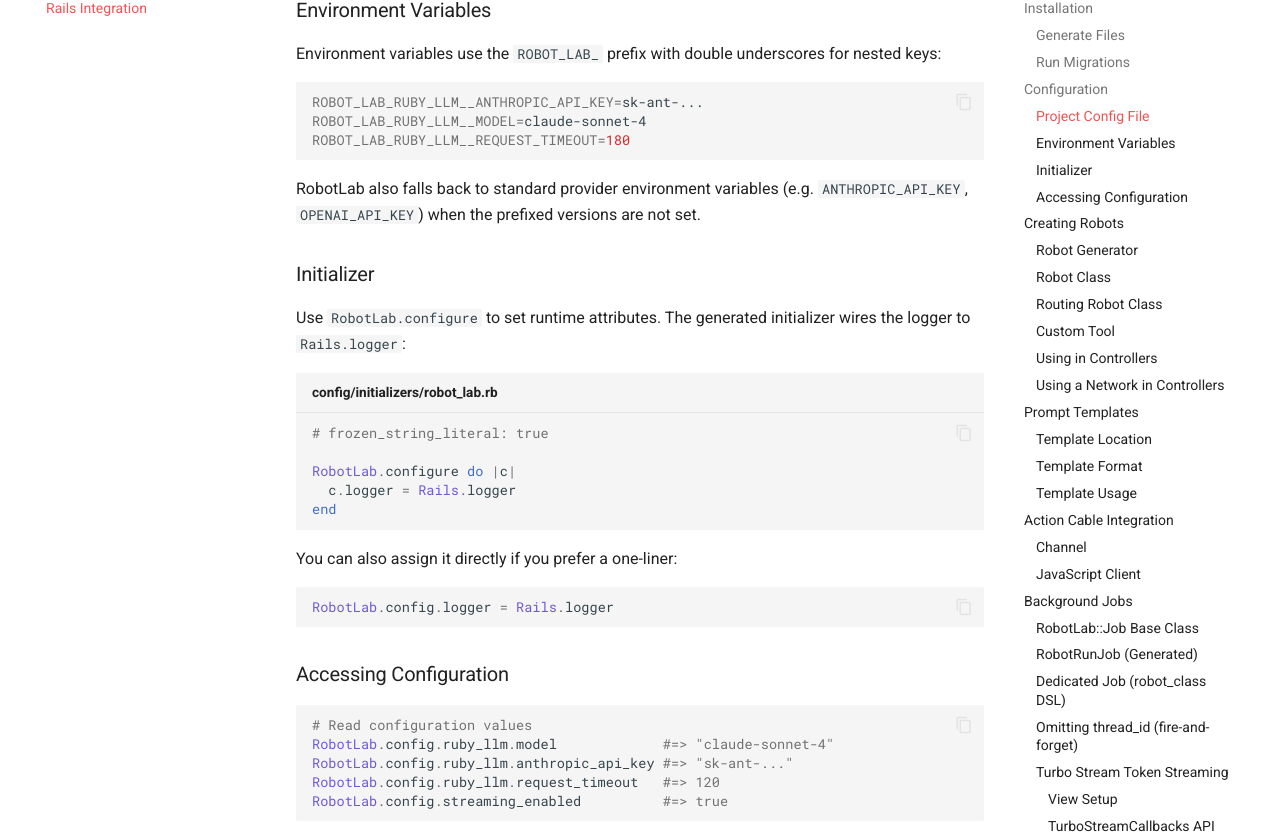
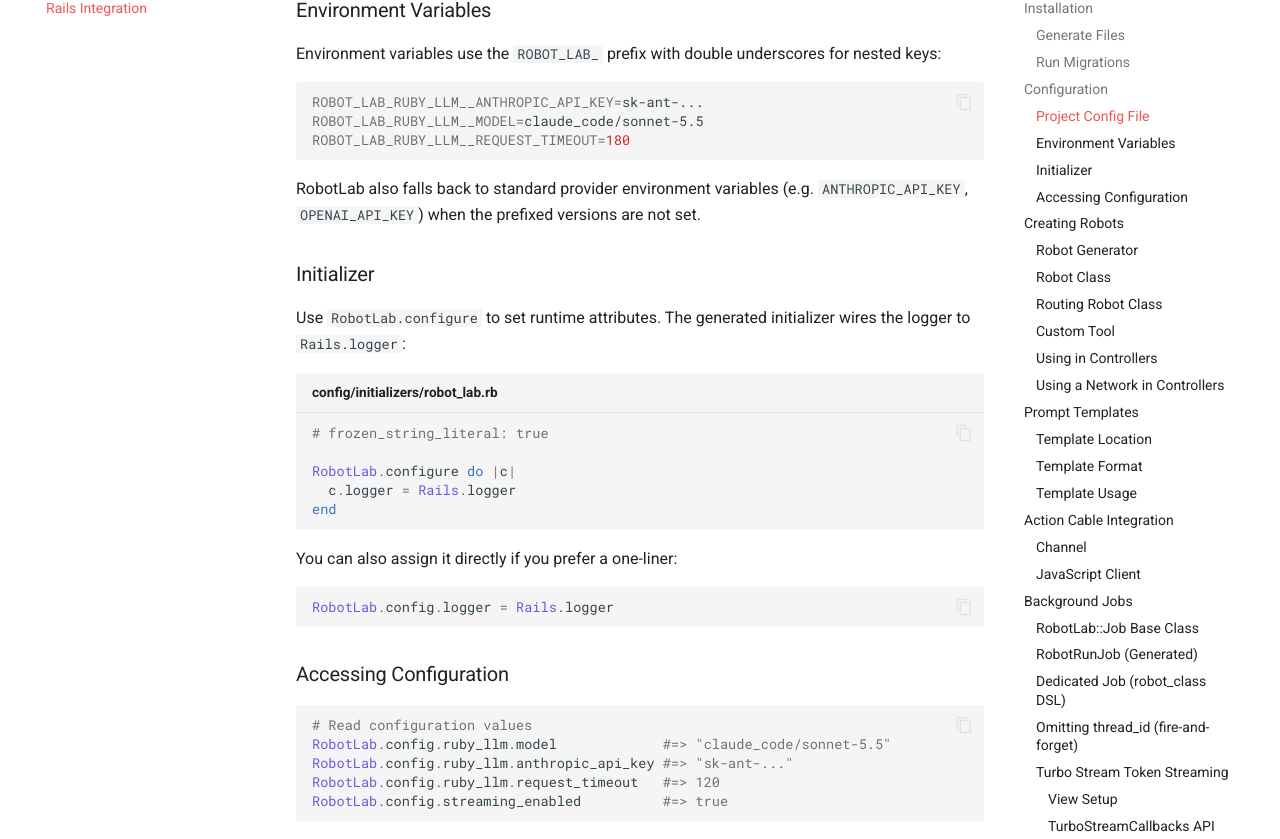
Before and after one commit to MadBomber/robot_lab-rails, an MkDocs documentation site: the page built from docs/guides/rails-integration.md, in a window 1280 px wide and 1400 px high, scrolled down 1740 px. Shown: the part 148-987 px from the top of the window. Built offline with MkDocs 1.6.1 and Material for MkDocs 9.7.7, drawn with Linux system fonts in a browser that asks for light colours; comment, search, counter and statistics services are not loaded; some of the changed text lies outside the part shown.

Commit message:
docs: replace stale claude-sonnet-4 model name
The guides, the example app walkthrough, and the comments in the
generated initializer named `claude-sonnet-4`. They now use
`claude_code/sonnet-5.5`.

````diff
--- a/docs/guides/rails-integration.md
+++ b/docs/guides/rails-integration.md
@@ -50,7 +50,7 @@ defaults:
   ruby_llm:
     anthropic_api_key: <%= ENV['ANTHROPIC_API_KEY'] %>
     openai_api_key: <%= ENV['OPENAI_API_KEY'] %>
-    model: claude-sonnet-4
+    model: claude_code/sonnet-5.5
     request_timeout: 180
 
   # Template path auto-detected as app/prompts in Rails
@@ -79,7 +79,7 @@ Environment variables use the `ROBOT_LAB_` prefix with double underscores for ne
 
 ```bash
 ROBOT_LAB_RUBY_LLM__ANTHROPIC_API_KEY=sk-ant-...
-ROBOT_LAB_RUBY_LLM__MODEL=claude-sonnet-4
+ROBOT_LAB_RUBY_LLM__MODEL=claude_code/sonnet-5.5
 ROBOT_LAB_RUBY_LLM__REQUEST_TIMEOUT=180
 ```
 
@@ -107,7 +107,7 @@ RobotLab.config.logger = Rails.logger
 
 ```ruby
 # Read configuration values
-RobotLab.config.ruby_llm.model             #=> "claude-sonnet-4"
+RobotLab.config.ruby_llm.model             #=> "claude_code/sonnet-5.5"
 RobotLab.config.ruby_llm.anthropic_api_key #=> "sk-ant-..."
 RobotLab.config.ruby_llm.request_timeout   #=> 120
 RobotLab.config.streaming_enabled          #=> true
@@ -143,7 +143,7 @@ class SupportRobot
       name: "support",
       description: "Handles customer support inquiries",
       system_prompt: "You are a helpful support assistant.",
-      model: "claude-sonnet-4",
+      model: "claude_code/sonnet-5.5",
       local_tools: [OrderLookup],
       **options
     )
@@ -301,7 +301,7 @@ description: Customer support assistant
 parameters:
   company_name: null
   tone: friendly
-model: claude-sonnet-4
+model: claude_code/sonnet-5.5
 temperature: 0.7
 ---
 You are a support agent for <%= company_name %>.
@@ -616,7 +616,7 @@ class SupportRobotTest < ActiveSupport::TestCase
 
   test "robot has correct model" do
     robot = SupportRobot.build
-    assert_equal "claude-sonnet-4", robot.model
+    assert_equal "claude_code/sonnet-5.5", robot.model
   end
 
   test "robot has local tools" do
````
Also changed, not shown: docs/examples/rails-application.md (+3 -3 lines), 1 other file.
